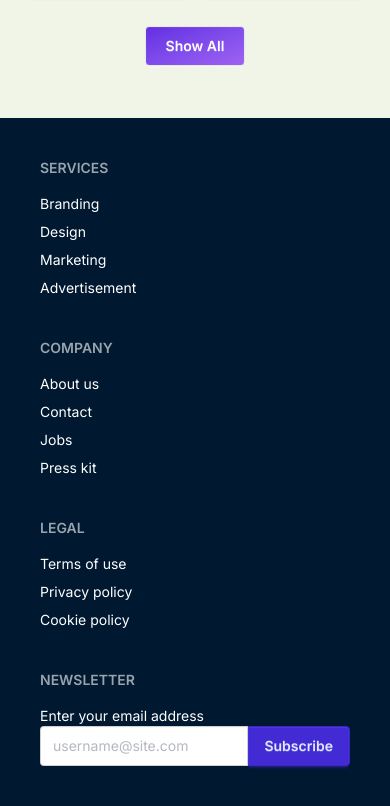
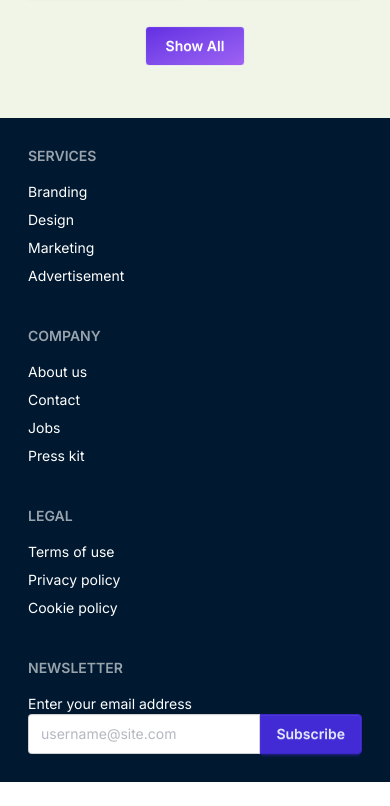
Before and after one commit to farial-robama/Hero-Apps, a React (Vite) app: page / in a window 390 px wide. Shown: the part 2165-2971 px from the top of the page. After the commit the page ends 2947 px from the top, so only its background shows below. Built offline with nearby package versions, Linux system fonts and the light colour scheme.

Commit message:
Fix some text sizes and update footer for small screens

```diff
--- a/src/components/Footer/Footer.jsx
+++ b/src/components/Footer/Footer.jsx
@@ -2,7 +2,7 @@ import React from 'react';
 
 const Footer = () => {
     return (
-        <footer className="footer sm:footer-horizontal bg-[#001931] text-white p-10">
+        <footer className="footer sm:footer-horizontal bg-[#001931] text-white md:p-10 p-7">
   <nav>
     <h6 className="footer-title">Services</h6>
     <a className="link link-hover">Branding</a>
--- a/src/pages/AllApps/Apps.jsx
+++ b/src/pages/AllApps/Apps.jsx
@@ -43,7 +43,7 @@ const Apps = () => {
 
       <div className="flex justify-between md:flex-row flex-col-reverse gap-2.5 items-center mb-4">
         <h1 className="font-semibold mb-3">
-          ({filteredApps.length}) Apps found
+          ({filteredApps.length}) Apps Found
         </h1>
 
         <label className="input text-[#627382] bg-[#F1F5E8]">
@@ -81,7 +81,7 @@ const Apps = () => {
         (
           <div className="text-center mt-7">
 
-          <p className="text-sm text-[#627382] font-[400]">No apps found matching "<span>{search}</span>"</p>
+          <p className="text-lg text-[#627382] font-[400]">No apps found matching "<span>{search}</span>"</p>
 
           </div>
         ) :
--- a/src/pages/Installation/Installation.jsx
+++ b/src/pages/Installation/Installation.jsx
@@ -25,7 +25,7 @@ const Installation = () => {
 
   if (!installedApps || installedApps.length === 0) {
     return (
-      <p className="text-xs text-[#627382] font-[400] text-center mt-2 mb-8">
+      <p className="text-center text-lg text-[#627382] font-[400] my-6">
         No apps installed.
       </p>
     );
```
